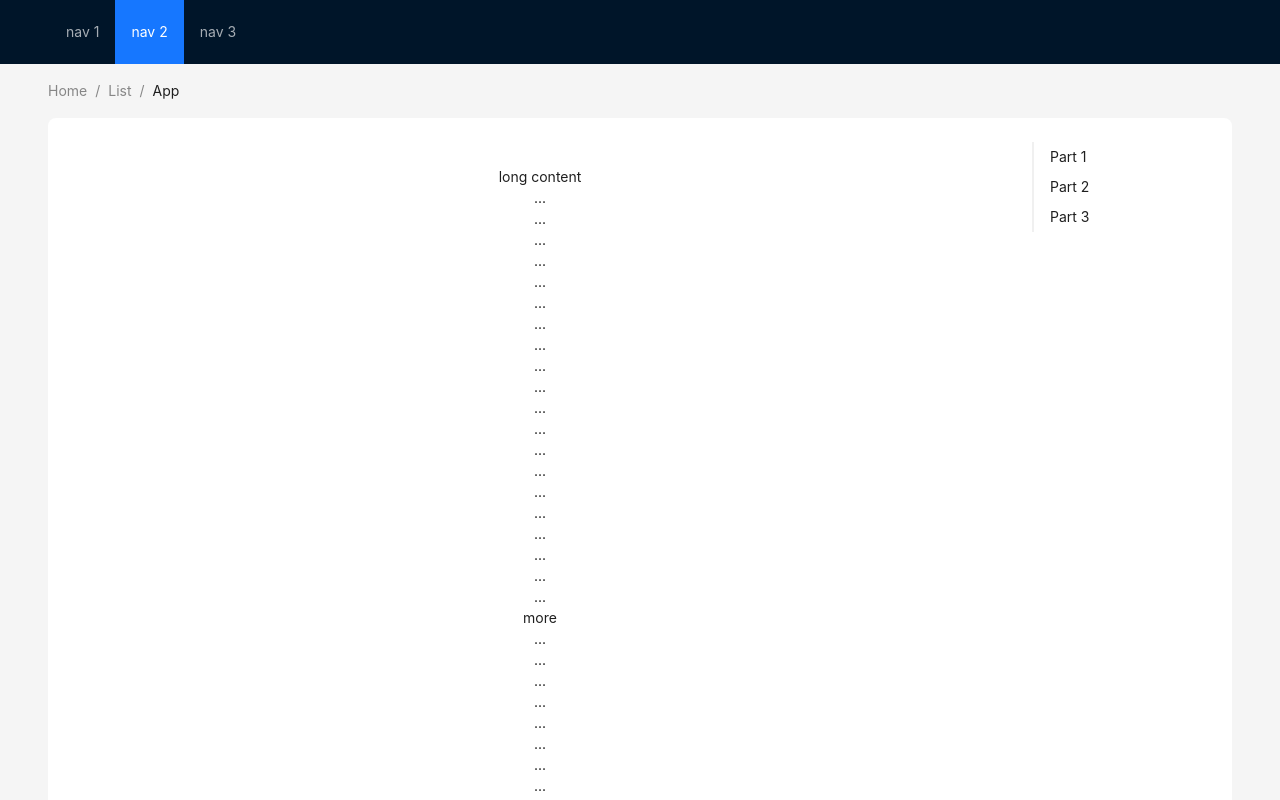
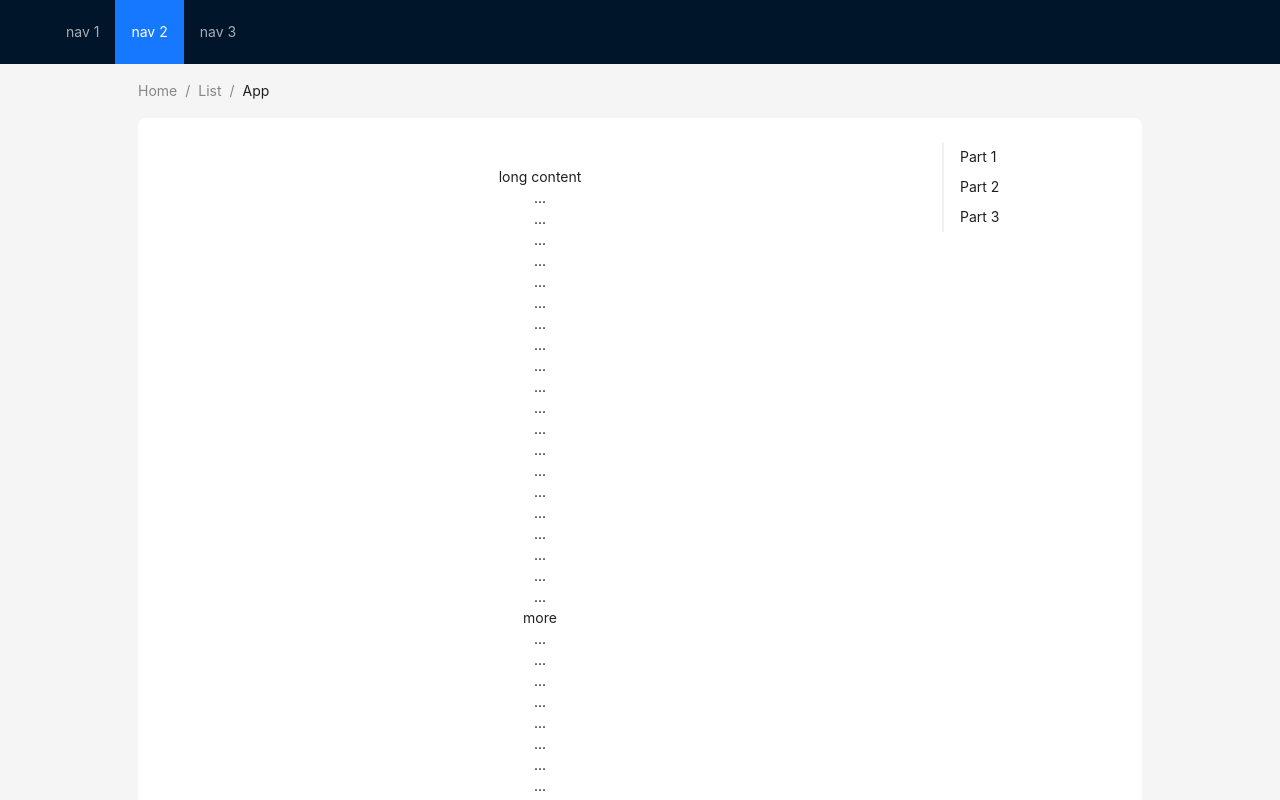
Before and after one commit to paulichdom/sophon-client, a React (Vite) app: page / in a window 1280 px wide. Shown: the top 800 px of the page. Built offline with nearby package versions, Linux system fonts and the light colour scheme.

Commit message:
adjust content width

```diff
--- a/src/App.tsx
+++ b/src/App.tsx
@@ -35,7 +35,7 @@ const App: React.FC = () => {
           style={{ flex: 1, minWidth: 0 }}
         />
       </Header>
-      <Content style={{ padding: '0 48px' }}>
+      <Content style={{ padding: '0 48px', maxWidth: 1100, minWidth: 1100, marginLeft: "auto", marginRight: "auto"  }}>
         <Breadcrumb style={{ margin: '16px 0' }}>
           <Breadcrumb.Item>Home</Breadcrumb.Item>
           <Breadcrumb.Item>List</Breadcrumb.Item>
```
